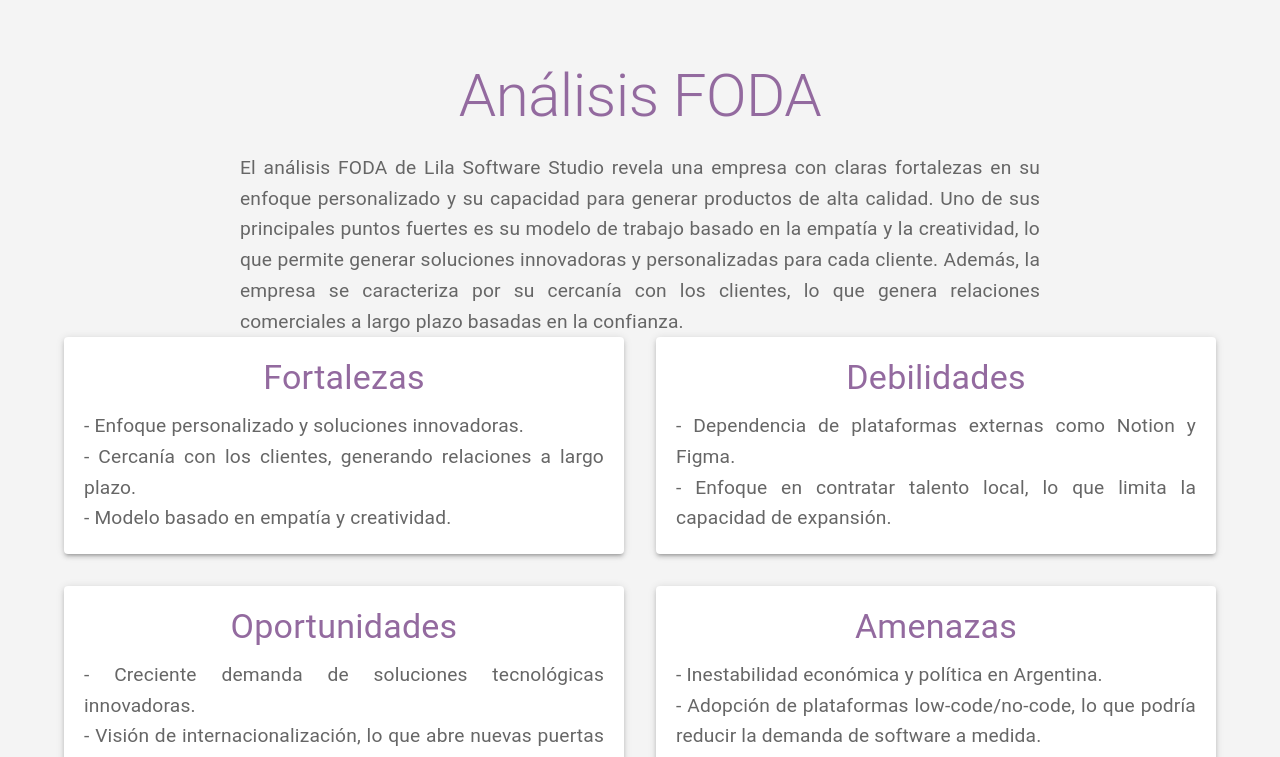
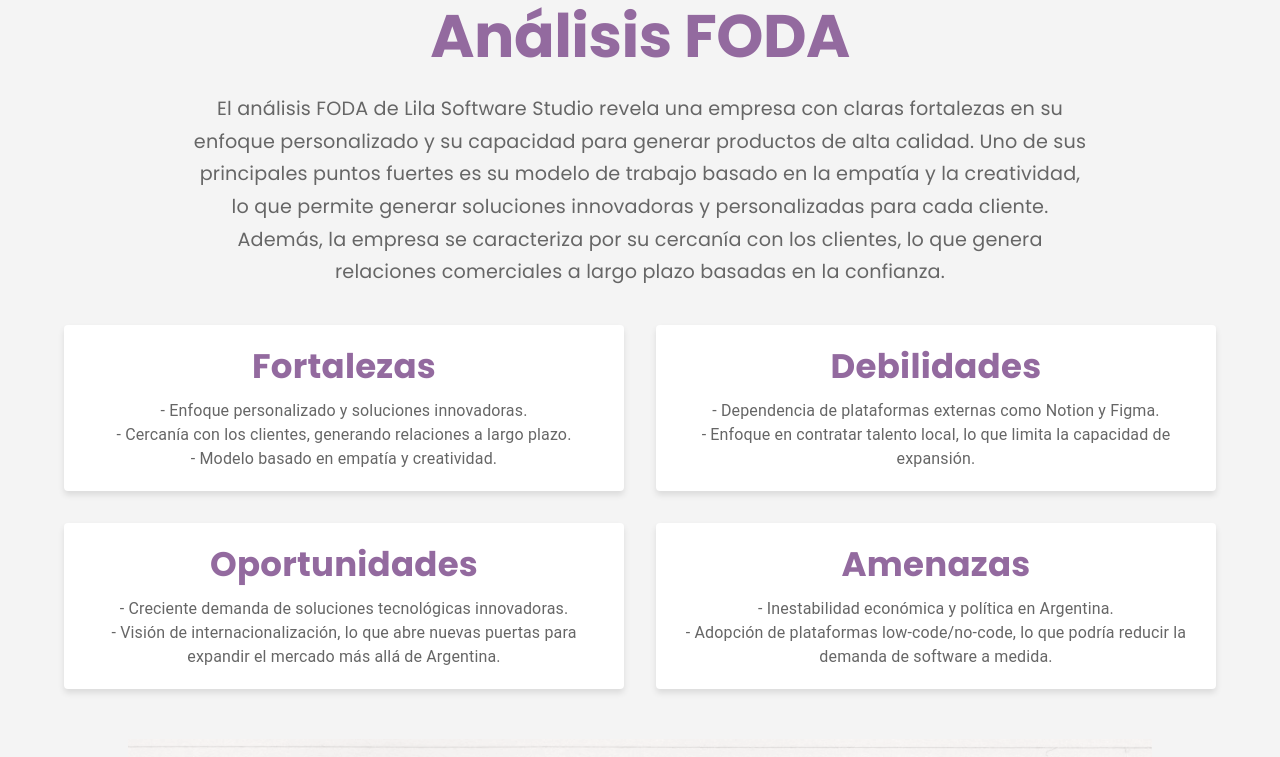
Before and after one commit to Belen-Humbert/proyecto-dise-o, a React (Vite) app in the folder proyectoUI/: page /foda in a window 1280 px wide. Shown: the top 757 px of the page. Built offline with nearby package versions, Linux system fonts and the light colour scheme; a web font is replaced by a local one.

Commit message:
Adaptar el componente FODAlila para usar CSS Modules
- Reemplazado el CSS global (FodaLila.css) por CSS Modules (FodaLila.module.css).
- Actualizado FODAlila.jsx para aplicar los estilos utilizando CSS Modules.
- Eliminado el archivo FodaLila.css antiguo.

```diff
--- a/proyectoUI/src/Styles/FodaLila.css
+++ /dev/null
@@ -1,63 +0,0 @@
-/* Estilos de FodaLila */
-.FodaLila {
-    padding: 60px 20px;
-    background-color: #f4f4f4;
-    max-width: 100%;
-    margin: 0 auto;
-  }
-
-  /* Ajustamos el margen del párrafo para separar más de las cuadrículas */
-  .FodaLila p {
-    font-size: 1.2rem;
-    color: #666;
-    margin-bottom: 120px;
-    line-height: 1.6;
-    text-align: justify;
-    max-width: 800px;
-    margin: 0 auto;
-  }
-
-  /* Asegurar que las cuadrículas también tengan un margen superior suficiente */
-  .FodaLila-section {
-    margin-top: 50px;
-  }
-
-  /* Añadir el efecto de zoom */
-  .FodaLila-section .MuiPaper-root {
-    transition: transform 0.3s ease-in-out;
-    padding: 20px;
-    text-align: center; /* Centrar el texto dentro del Paper */
-    display: flex;
-    flex-direction: column;
-    align-items: center; /* Alinear horizontalmente al centro */
-  }
-
-  /* Efecto de zoom al pasar el cursor sobre el Paper */
-  .FodaLila-section .MuiPaper-root:hover {
-    transform: scale(1.05);
-  }
-
-  .FodaLila-subtitle {
-    font-size: 2rem;
-    color: #936A9F;
-    margin-bottom: 10px;
-    text-align: center;
-  }
-
-  .FodaLila-text {
-    font-size: 1.2rem;
-    color: #666;
-    text-align: left; /* Alinea el texto de las listas a la izquierda */
-    line-height: 1.6;
-  }
-
-  /* Estilo para centrar las listas de viñetas como en el ejemplo */
-  .FodaLila-text ul {
-    list-style-position: inside; /* Viñetas dentro de los márgenes */
-    padding-left: 20px; /* Añadir espacio a la izquierda para las viñetas */
-    text-align: left; /* Alinea las viñetas y el texto a la izquierda */
-  }
-
-  .FodaLila-text ul li {
-    margin-bottom: 10px; /* Espacio entre los elementos de la lista */
-  }
--- /dev/null
+++ b/proyectoUI/src/Styles/FodaLila.module.css
@@ -0,0 +1,88 @@
+@import url('https://fonts.googleapis.com/css2?family=Poppins:wght@400;700&display=swap');
+
+/* Estilos generales */
+.fodaLilaContainer {
+  padding: 60px 20px;
+  background-color: #f4f4f4;
+  max-width: 100%;
+  margin: 0 auto;
+  text-align: center;
+}
+
+/* Título principal */
+.fodaLilaTitle {
+  font-family: 'Poppins', sans-serif !important;
+  font-weight: 700;
+  color: #936A9F !important;
+  font-size: 3rem;
+  margin-bottom: 20px;
+}
+
+/* Texto introductorio */
+.fodaLilaIntroText {
+  font-family: 'Poppins', sans-serif !important;
+  font-size: 1.2rem;
+  color: #666 !important;
+  margin-bottom: 50px;
+  line-height: 1.7;
+  max-width: 900px;
+  margin: 0 auto !important;
+  text-align: center !important;
+  display: block;
+}
+
+/* Sección FODA */
+.fodaLilaSection {
+  margin-top: 50px;
+}
+
+/* Tarjetas */
+.fodaLilaPaper {
+  transition: box-shadow 0.3s ease-in-out, transform 0.3s ease-in-out;
+  padding: 20px;
+  text-align: center;
+  display: flex;
+  flex-direction: column;
+  align-items: center;
+  background-color: #fff;
+  box-shadow: 0 4px 6px rgba(0, 0, 0, 0.1);
+}
+
+/* Efecto de movimiento suave sin aumento de tamaño */
+.fodaLilaPaper:hover {
+  transform: translateY(-10px);
+  box-shadow: 0 6px 12px rgba(0, 0, 0, 0.2);
+}
+
+/* Subtítulos */
+.fodaLilaSubtitle {
+  font-family: 'Poppins', sans-serif !important;
+  font-weight: 700;
+  color: #936A9F !important;
+  font-size: 1.8rem;
+  margin-bottom: 10px;
+}
+
+/* Texto en las tarjetas */
+.fodaLilaText {
+  font-family: 'Poppins', sans-serif !important;
+  font-size: 1.2rem;
+  color: #666;
+  text-align: left;
+  line-height: 1.6;
+}
+
+/* Imagen */
+.fodaLilaImageContainer {
+  margin-top: 50px;
+}
+
+.fodaLilaImage {
+  max-width: 100%;
+  height: auto;
+  transition: transform 0.3s ease-in-out;
+}
+
+.fodaLilaImage:hover {
+  transform: scale(1.05);
+}
--- a/proyectoUI/src/screens/FODAlila.jsx
+++ b/proyectoUI/src/screens/FODAlila.jsx
@@ -1,27 +1,74 @@
 import React from 'react';
-import '../Styles/FodaLila.css'; // Asegúrate de importar los estilos
 import { Container, Typography, Grid, Box, Paper } from '@mui/material';
+import styles from '../Styles/FodaLila.module.css';
+import LilaImage from '../assets/imagenes/LILA.png';
 
 const FODAlila = () => {
   return (
-    <Container className="FodaLila">
-      <Typography variant="h2" gutterBottom align="center">
+    <Container className="fodaLila-container">
+      {/* Título principal */}
+      <Typography
+        variant="h2"
+        className="fodaLila-title"
+        gutterBottom
+        align="center"
+        sx={{ fontFamily: 'Poppins, sans-serif', color: '#936A9F', fontWeight: 700 }}
+      >
         Análisis FODA
       </Typography>
 
-      <Typography variant="body1" paragraph align="center">
+      {/* Texto introductorio */}
+      <Typography
+        variant="body1"
+        className="fodaLila-introText"
+        align="center"
+        sx={{
+          fontFamily: 'Poppins, sans-serif',
+          color: '#666',
+          fontSize: '1.2rem',
+          lineHeight: 1.7,
+          maxWidth: '900px',
+          margin: '0 auto',
+          textAlign: 'center',
+          display: 'block'
+        }} // Forzamos los estilos con sx
+      >
         El análisis FODA de Lila Software Studio revela una empresa con claras fortalezas en su enfoque personalizado y su capacidad para generar productos de alta calidad. Uno de sus principales puntos fuertes es su modelo de trabajo basado en la empatía y la creatividad, lo que permite generar soluciones innovadoras y personalizadas para cada cliente. Además, la empresa se caracteriza por su cercanía con los clientes, lo que genera relaciones comerciales a largo plazo basadas en la confianza.
       </Typography>
+      <br />
+      <br />
 
-      <Grid container spacing={4} className="FodaLila-section">
-        {/* Sección Fortalezas */}
+      {/* Sección FODA */}
+      <Grid container spacing={4} className="fodaLila-section">
+        {/* Fortalezas */}
         <Grid item xs={12} sm={6}>
-          <Paper elevation={3} style={{ padding: '20px' }}>
+          <Paper
+            elevation={3}
+            className="fodaLila-paper"
+            sx={{
+              transition: 'box-shadow 0.3s ease-in-out, transform 0.3s ease-in-out',
+              padding: '20px',
+              textAlign: 'center',
+              display: 'flex',
+              flexDirection: 'column',
+              alignItems: 'center',
+              backgroundColor: '#fff',
+              boxShadow: '0 4px 6px rgba(0, 0, 0, 0.1)',
+              '&:hover': {
+                transform: 'translateY(-10px)',
+              }
+            }}
+          >
             <Box>
-              <Typography variant="h4" className="FodaLila-subtitle" gutterBottom>
+              <Typography
+                variant="h4"
+                className="fodaLila-subtitle"
+                gutterBottom
+                sx={{ fontFamily: 'Poppins, sans-serif', color: '#936A9F', fontWeight: 700 }}
+              >
                 Fortalezas
               </Typography>
-              <Typography variant="body1" className="FodaLila-text">
+              <Typography className="fodaLila-text">
                 - Enfoque personalizado y soluciones innovadoras.
                 <br />
                 - Cercanía con los clientes, generando relaciones a largo plazo.
@@ -32,14 +79,36 @@ const FODAlila = () => {
           </Paper>
         </Grid>
 
-        {/* Sección Debilidades */}
+        {/* Repite lo mismo para las otras tarjetas */}
         <Grid item xs={12} sm={6}>
-          <Paper elevation={3} style={{ padding: '20px' }}>
+          <Paper
+            elevation={3}
+            className="fodaLila-paper"
+            sx={{
+              transition: 'box-shadow 0.3s ease-in-out, transform 0.3s ease-in-out',
+              padding: '20px',
+              textAlign: 'center',
+              display: 'flex',
+              flexDirection: 'column',
+              alignItems: 'center',
+              backgroundColor: '#fff',
+              boxShadow: '0 4px 6px rgba(0, 0, 0, 0.1)',
+              '&:hover': {
+                transform: 'translateY(-10px)',
+                boxShadow: '0 6px 12px rgba(0, 0, 0, 0.2)'
+              }
+            }}
+          >
             <Box>
-              <Typography variant="h4" className="FodaLila-subtitle" gutterBottom>
+              <Typography
+                variant="h4"
+                className="fodaLila-subtitle"
+                gutterBottom
+                sx={{ fontFamily: 'Poppins, sans-serif', color: '#936A9F', fontWeight: 700 }}
+              >
                 Debilidades
               </Typography>
-              <Typography variant="body1" className="FodaLila-text">
+              <Typography className="fodaLila-text">
                 - Dependencia de plataformas externas como Notion y Figma.
                 <br />
                 - Enfoque en contratar talento local, lo que limita la capacidad de expansión.
@@ -48,14 +117,36 @@ const FODAlila = () => {
           </Paper>
         </Grid>
 
-        {/* Sección Oportunidades */}
+        {/* Oportunidades */}
         <Grid item xs={12} sm={6}>
-          <Paper elevation={3} style={{ padding: '20px' }}>
+          <Paper
+            elevation={3}
+            className="fodaLila-paper"
+            sx={{
+              transition: 'box-shadow 0.3s ease-in-out, transform 0.3s ease-in-out',
+              padding: '20px',
+              textAlign: 'center',
+              display: 'flex',
+              flexDirection: 'column',
+              alignItems: 'center',
+              backgroundColor: '#fff',
+              boxShadow: '0 4px 6px rgba(0, 0, 0, 0.1)',
+              '&:hover': {
+                transform: 'translateY(-10px)',
+                boxShadow: '0 6px 12px rgba(0, 0, 0, 0.2)'
+              }
+            }}
+          >
             <Box>
-              <Typography variant="h4" className="FodaLila-subtitle" gutterBottom>
+              <Typography
+                variant="h4"
+                className="fodaLila-subtitle"
+                gutterBottom
+                sx={{ fontFamily: 'Poppins, sans-serif', color: '#936A9F', fontWeight: 700 }}
+              >
                 Oportunidades
               </Typography>
-              <Typography variant="body1" className="FodaLila-text">
+              <Typography className="fodaLila-text">
                 - Creciente demanda de soluciones tecnológicas innovadoras.
                 <br />
                 - Visión de internacionalización, lo que abre nuevas puertas para expandir el mercado más allá de Argentina.
@@ -64,14 +155,36 @@ const FODAlila = () => {
           </Paper>
         </Grid>
 
-        {/* Sección Amenazas */}
+        {/* Amenazas */}
         <Grid item xs={12} sm={6}>
-          <Paper elevation={3} style={{ padding: '20px' }}>
+          <Paper
+            elevation={3}
+            className="fodaLila-paper"
+            sx={{
+              transition: 'box-shadow 0.3s ease-in-out, transform 0.3s ease-in-out',
+              padding: '20px',
+              textAlign: 'center',
+              display: 'flex',
+              flexDirection: 'column',
+              alignItems: 'center',
+              backgroundColor: '#fff',
+              boxShadow: '0 4px 6px rgba(0, 0, 0, 0.1)',
+              '&:hover': {
+                transform: 'translateY(-10px)',
+                boxShadow: '0 6px 12px rgba(0, 0, 0, 0.2)'
+              }
+            }}
+          >
             <Box>
-              <Typography variant="h4" className="FodaLila-subtitle" gutterBottom>
+              <Typography
+                variant="h4"
+                className="fodaLila-subtitle"
+                gutterBottom
+                sx={{ fontFamily: 'Poppins, sans-serif', color: '#936A9F', fontWeight: 700 }}
+              >
                 Amenazas
               </Typography>
-              <Typography variant="body1" className="FodaLila-text">
+              <Typography className="fodaLila-text">
                 - Inestabilidad económica y política en Argentina.
                 <br />
                 - Adopción de plataformas low-code/no-code, lo que podría reducir la demanda de software a medida.
@@ -80,6 +193,12 @@ const FODAlila = () => {
           </Paper>
         </Grid>
       </Grid>
+
+      {/* Sección de la imagen */}
+      <Box className={styles.fodaLilaImageContainer} display="flex" justifyContent="center" marginTop="50px">
+      <img src={LilaImage} alt="Lila Software" className={styles.fodaLilaImage} />
+      </Box>
+
     </Container>
   );
 };
```
